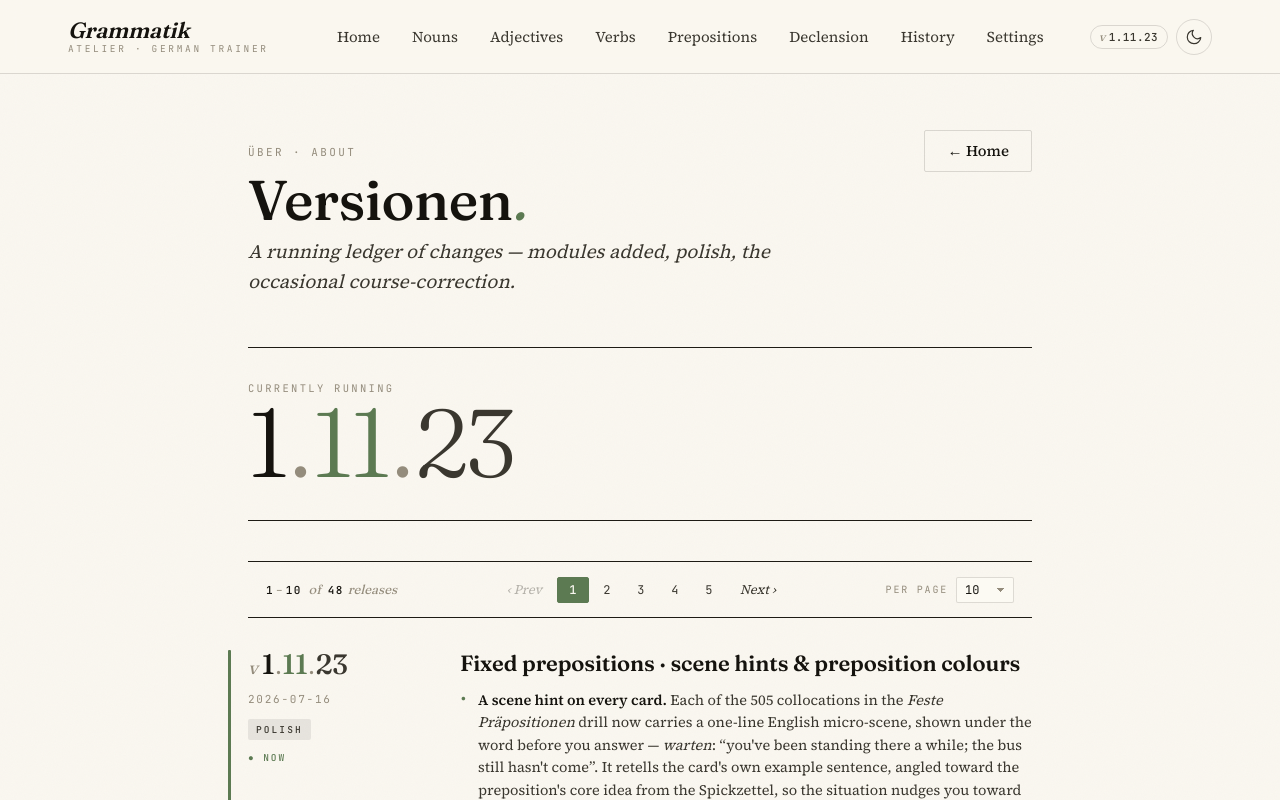
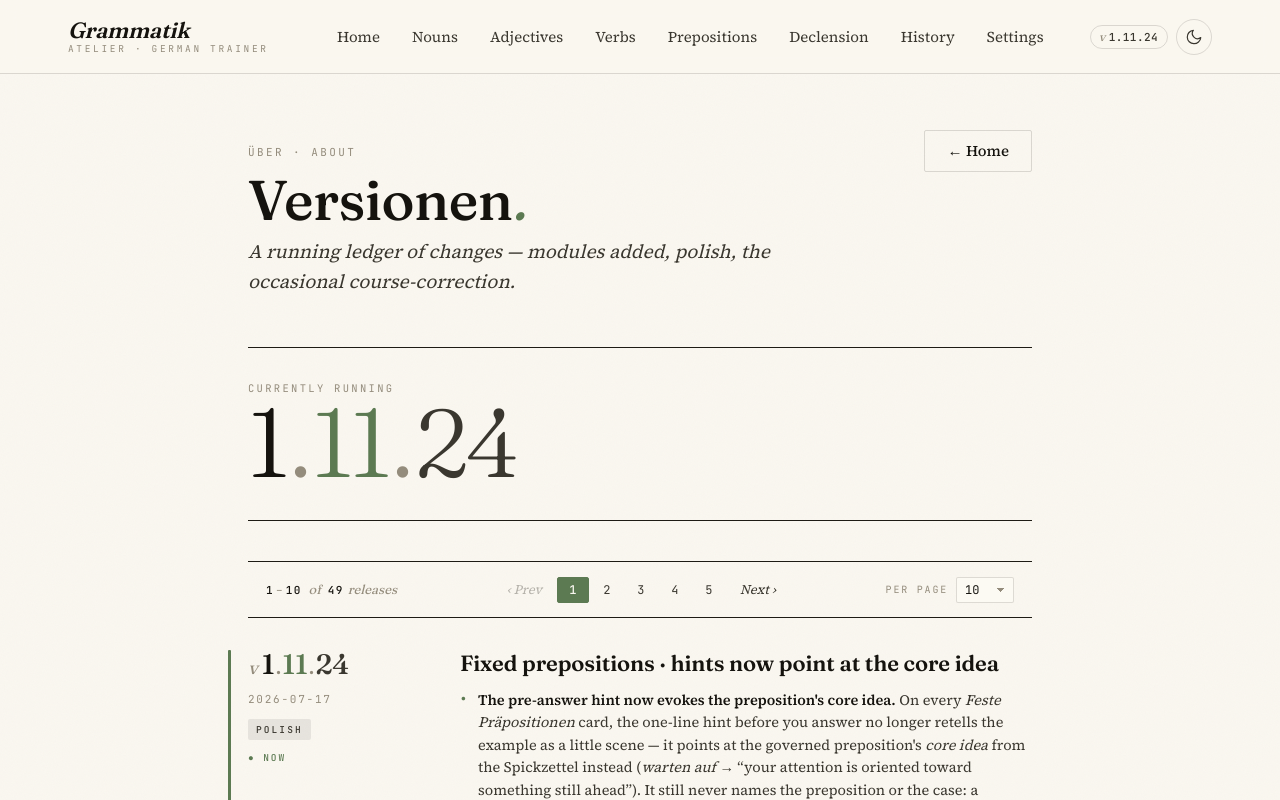
Before and after one commit to AlexandruCristianRobert/GermanTrainer, a Vue app: page /version in a window 1280 px wide. Shown: the top 800 px of the page. Built offline with nearby package versions, Linux system fonts and the light colour scheme.

Commit message:
chore(release): v1.11.24 — core-idea hints replace scene hints
Co-Authored-By: Claude Opus 4.8 (1M context) <noreply@anthropic.com>

```diff
--- a/src/data/changelog.ts
+++ b/src/data/changelog.ts
@@ -5,7 +5,7 @@
 //
 // Bump rule: prepend the new entry to CHANGELOG, set APP_VERSION to its version.
 
-export const APP_VERSION = '1.11.23'
+export const APP_VERSION = '1.11.24'
 
 export type ChangelogKind = 'major' | 'module' | 'polish' | 'fix'
 
@@ -18,6 +18,14 @@ export interface ChangelogEntry {
 }
 
 export const CHANGELOG: ChangelogEntry[] = [
+  {
+    version: '1.11.24', date: '2026-07-17', kind: 'polish',
+    title: 'Fixed prepositions · hints now point at the core idea',
+    notes: [
+      '<strong>The pre-answer hint now evokes the preposition\'s core idea.</strong> On every <em>Feste Präpositionen</em> card, the one-line hint before you answer no longer retells the example as a little scene — it points at the governed preposition\'s <em>core idea</em> from the Spickzettel instead (<em>warten auf</em> → “your attention is oriented toward something still ahead”). It still never names the preposition or the case: a memory scaffold aimed at the answer rather than a description of the situation.',
+      '<strong>Rewritten for all 505 collocations.</strong> Every verb, adjective and noun in the drill gets a fresh core-idea hint matched to its preposition — and, for two-way prepositions, to its case (<em>denken an</em> “the mind reaches out and fastens on a target” vs <em>teilnehmen an</em> “you stand inside it, taking your part”). The on/off toggle and preposition colours are unchanged.'
+    ]
+  },
   {
     version: '1.11.23', date: '2026-07-16', kind: 'polish',
     title: 'Fixed prepositions · scene hints & preposition colours',
```
